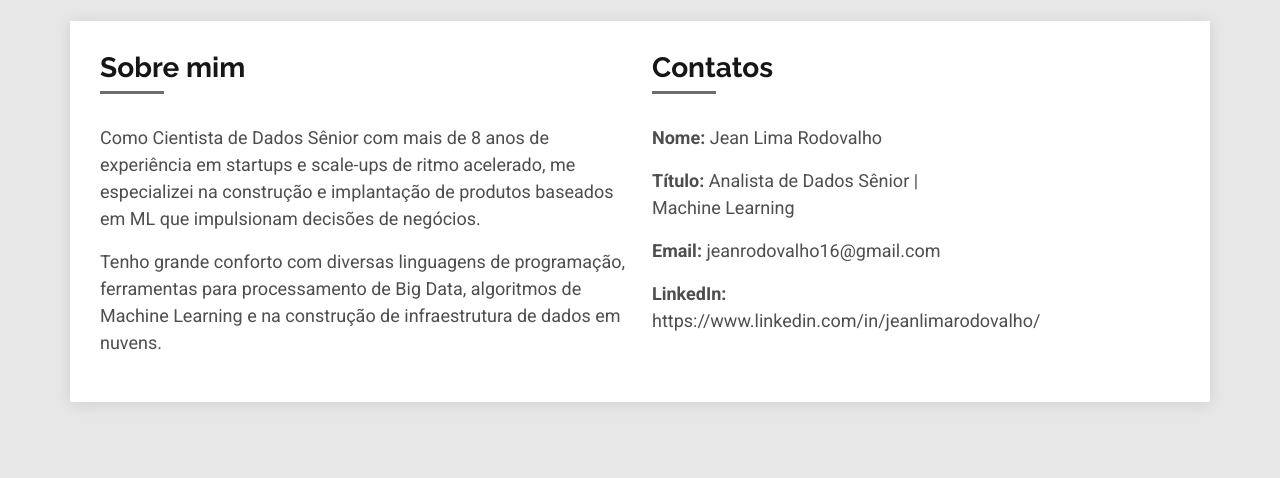
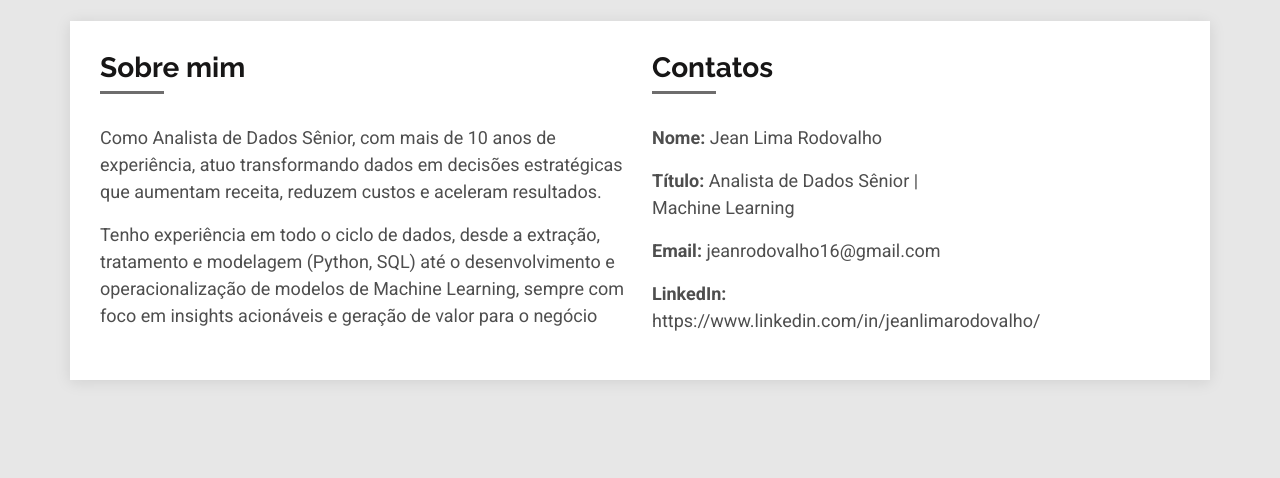
Before and after one commit to jeanlr/portfolio, a plain HTML site: page index.html in a window 1280 px wide. Shown: the part 840-1318 px from the top of the page. Drawn offline with Linux system fonts and the light colour scheme.

Commit message:
add html

```diff
--- a/index.html
+++ b/index.html
@@ -76,12 +76,10 @@
             <div class="about-me">
               <h4>Sobre mim</h4>
               <p>
-                Como Cientista de Dados Sênior com mais de 8 anos de experiência em startups e scale-ups de ritmo acelerado,
-                me especializei na construção e implantação de produtos baseados em ML que impulsionam decisões de negócios.
+                Como Analista de Dados Sênior, com mais de 10 anos de experiência, atuo transformando dados em decisões estratégicas que aumentam receita, reduzem custos e aceleram resultados.
               </p>
               <p>
-                Tenho grande conforto com diversas linguagens de programação, ferramentas para processamento de Big Data,
-                algoritmos de Machine Learning e na construção de infraestrutura de dados em nuvens.
+                Tenho experiência em todo o ciclo de dados, desde a extração, tratamento e modelagem (Python, SQL) até o desenvolvimento e operacionalização de modelos de Machine Learning, sempre com foco em insights acionáveis e geração de valor para o negócio
               </p>
             </div>
           </div>
```
